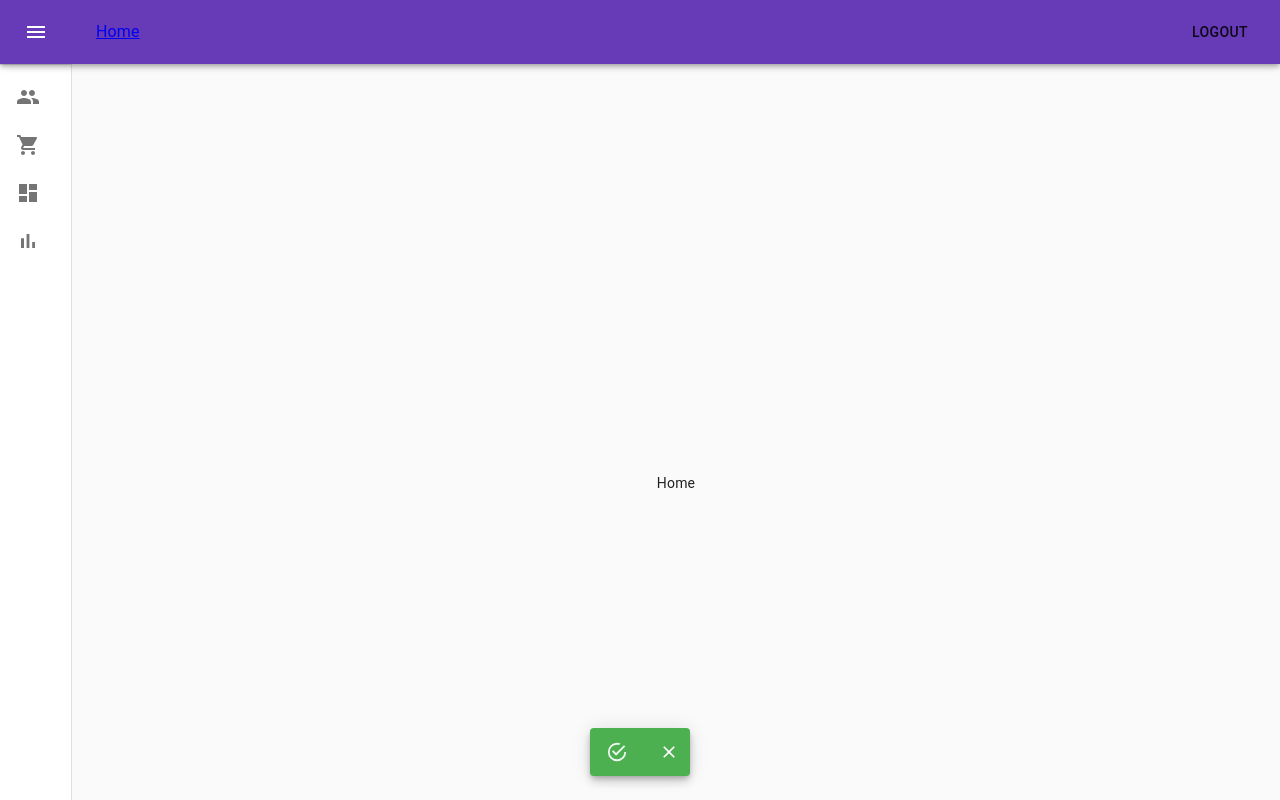
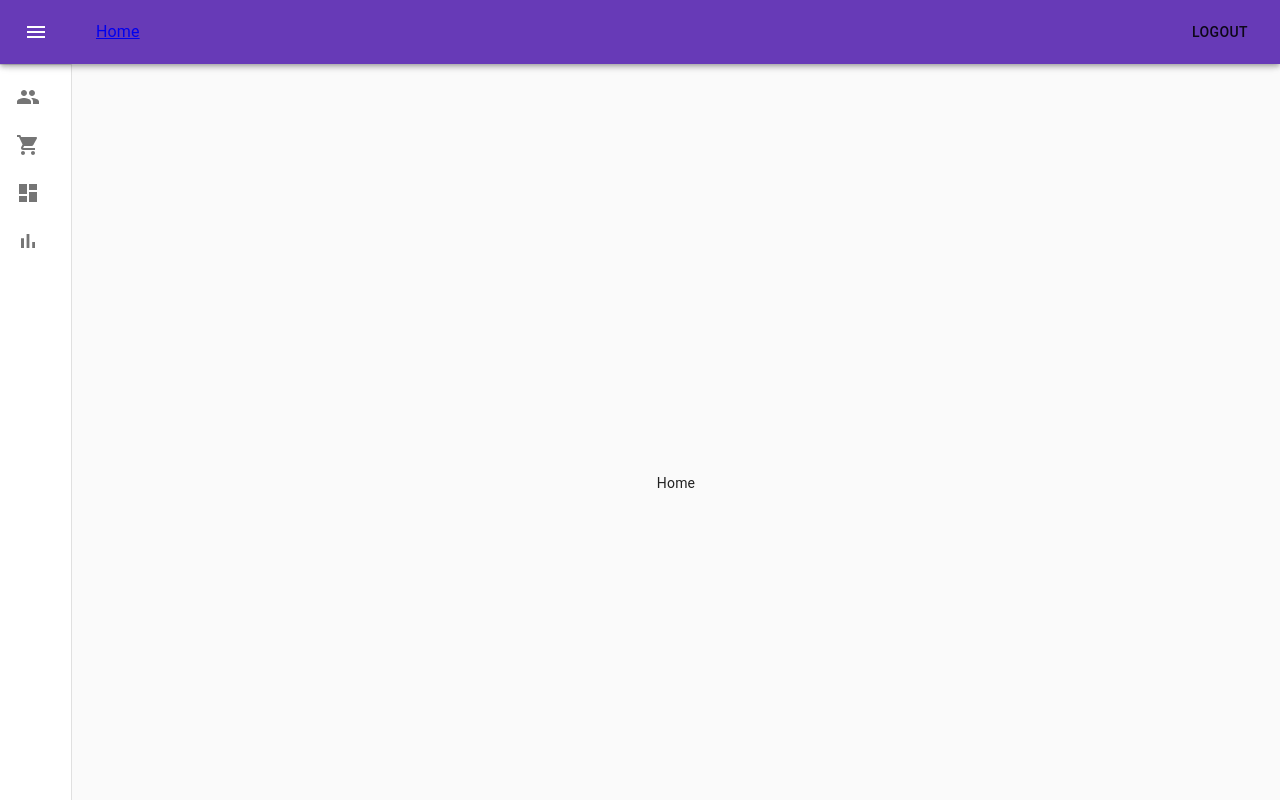
Before and after one commit to NadiaKaputkina/salary-calculation, a React (Create React App) app: page /home in a window 1280 px wide. Shown: the top 800 px of the page. Built offline with nearby package versions, Linux system fonts and the light colour scheme.

Commit message:
added snack types

```diff
--- a/src/Snackbar/containers/SnackbarContainer.tsx
+++ b/src/Snackbar/containers/SnackbarContainer.tsx
@@ -1,25 +1,21 @@
-import React, { useEffect, useState } from 'react'
+import React from 'react'
 import MainSnackbar from "../ui/MainSnackbar";
-import { useSelector } from "react-redux";
-import { selectSnackMessage } from "../snackSelector";
+import { useDispatch, useSelector } from "react-redux";
+import { selectSnack } from "../snackSelector";
+import { snackCloseAction } from "../snackAction";
+import { SnackInterface } from "../snackReducer";
 
-const SnackbarContainer = (props: any) => {
+const SnackbarContainer = () => {
 
-    const snackMessage = useSelector(selectSnackMessage)
-    const [open, setOpen] = useState(false)
+    let snack: SnackInterface = useSelector(selectSnack)
+    const dispatch = useDispatch();
 
     const handleClose = () => {
-        setOpen(false)
+        dispatch(snackCloseAction())
     }
-
-    useEffect(() => {
-        setOpen(true)
-    },[snackMessage])
-
     return (
         <MainSnackbar
-            snackMessage={snackMessage}
-            open={open}
+            snack={snack}
             handleClose={handleClose}
         />
     )
--- a/src/Snackbar/snackAction.ts
+++ b/src/Snackbar/snackAction.ts
@@ -1,10 +1,26 @@
-import { Action, Dispatch } from "redux";
-import { ERROR_MESSAGE_UPDATE } from "./snackReducer";
+import {
+    Action,
+    Dispatch
+} from "redux";
+import {
+    ERROR_MESSAGE_UPDATE,
+    SNACK_MESSAGE_CLOSE
+} from "./snackReducer";
 
-export const snackShowAction = (message: any) => {
+export const snackShowAction = (message: string, severity: string, open: boolean) => {
 
     return (dispatch: Dispatch<Action>) => {
-        return dispatch(snackAction(message))
+        return dispatch(snackAction({message, severity, open}))
+
+    }
+}
+
+export const snackCloseAction = () => {
+    return (dispatch: Dispatch<Action>) => {
+        return dispatch({
+            type: SNACK_MESSAGE_CLOSE,
+            payload: false
+        })
 
     }
 }
--- a/src/Snackbar/snackReducer.ts
+++ b/src/Snackbar/snackReducer.ts
@@ -1,17 +1,32 @@
+import { AlertProps } from '@material-ui/lab/Alert';
 export const ERROR_MESSAGE_UPDATE = 'ERROR_MESSAGE_UPDATE'
+export const SNACK_MESSAGE_CLOSE = 'SNACK_MESSAGE_CLOSE'
 
-export interface iInitialState {
-    message: string
+export interface SnackInterface {
+    message?: string
+    severity?: AlertProps['severity']
+    open: boolean
 }
 
 const initialState = {
-    message: ''
+    open: false
 };
 
-export function snackReducer(state: iInitialState = initialState, {type, payload}: any | string) {
+export function snackReducer(state: SnackInterface = initialState, {type, payload}: any | string) {
     switch (type) {
         case ERROR_MESSAGE_UPDATE:
-            return {...state, message: payload}
+            return {
+                ...state,
+                message: payload.message,
+                severity: payload.severity,
+                open: payload.open,
+            }
+
+        case SNACK_MESSAGE_CLOSE:
+            return {
+                ...state,
+                open: payload,
+            }
         default:
             return state
     }
--- a/src/Snackbar/snackSelector.ts
+++ b/src/Snackbar/snackSelector.ts
@@ -1,8 +1,9 @@
-import { createSelector } from 'reselect'
+import { createSelector } from 'reselect';
+import { SnackInterface } from "./snackReducer";
 
-export const selectSnack = (state: any) => state.error;
+export const selectSnack = (state: any): SnackInterface => state.snack;
 
-export const selectSnackMessage = createSelector(
+export const selectOpen = createSelector(
     selectSnack,
-    (error: any) => error.message,
+    (snack: SnackInterface): boolean => snack.open,
 )
--- a/src/Snackbar/ui/MainSnackbar.tsx
+++ b/src/Snackbar/ui/MainSnackbar.tsx
@@ -1,24 +1,29 @@
 import React  from 'react'
 import { Snackbar } from "@material-ui/core";
 import { Alert } from "@material-ui/lab";
+import { SnackInterface } from "../snackReducer";
 
-const MainSnackbar = (props: any) => {
+export type MainSnackbarProps = {
+    snack: SnackInterface
+    handleClose: () => void
+}
+
+const MainSnackbar = (props: MainSnackbarProps) => {
 
     const {
-        snackMessage,
-        open,
+        snack,
         handleClose
     } = props
 
     return (
-        <Snackbar open={open} autoHideDuration={6000} onClose={handleClose}>
+        <Snackbar open={snack.open} autoHideDuration={6000} onClose={handleClose}>
             <Alert
                 elevation={6}
                 variant="filled"
                 onClose={handleClose}
-                severity="success"
+                severity={snack.severity}
             >
-                {snackMessage}
+                {snack.message}
             </Alert>
         </Snackbar>
     )
--- a/src/flux/actions/profile.ts
+++ b/src/flux/actions/profile.ts
@@ -13,16 +13,15 @@ export const types = {
 export const loginAction: ActionCreator<ThunkAction<Promise<Action>, any, void, any>> = (history: any, values: any) => {
         return async (dispatch: any): Promise<any> => {
             try {
-                console.log(values)
                 const response = await api.userLogin(values)
                 const res = await response.json()
                 if (res.length > 0) {
-                    dispatch(snackShowAction('Успешно'))
+                    dispatch(snackShowAction('Успешно', 'success', true))
                     dispatch(userLoginAction(true))
                     return history.push('home')
                 } else throw "Такого пользователя не существует"
             } catch (e) {
-                dispatch(snackShowAction(e))
+                dispatch(snackShowAction(e, 'error', true))
             }
         }
 }
--- a/src/flux/reducers/index.ts
+++ b/src/flux/reducers/index.ts
@@ -5,5 +5,5 @@ import { snackReducer } from "../../Snackbar/snackReducer";
 
 export default combineReducers({
     profile,
-    error: snackReducer,
+    snack: snackReducer,
 });
```
